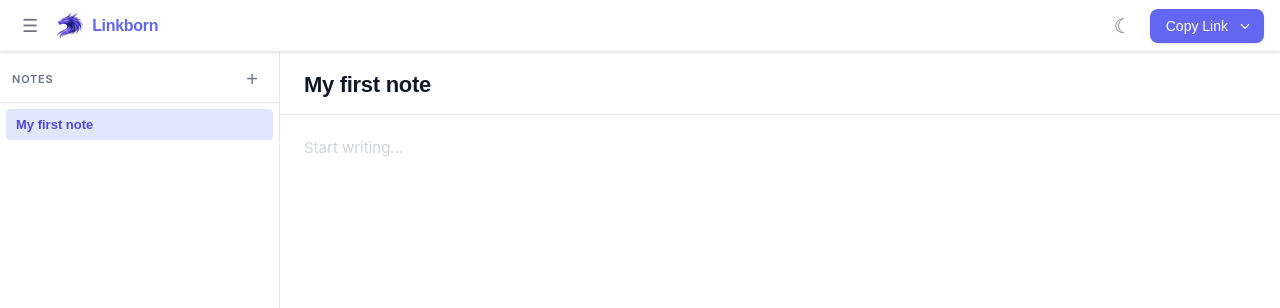
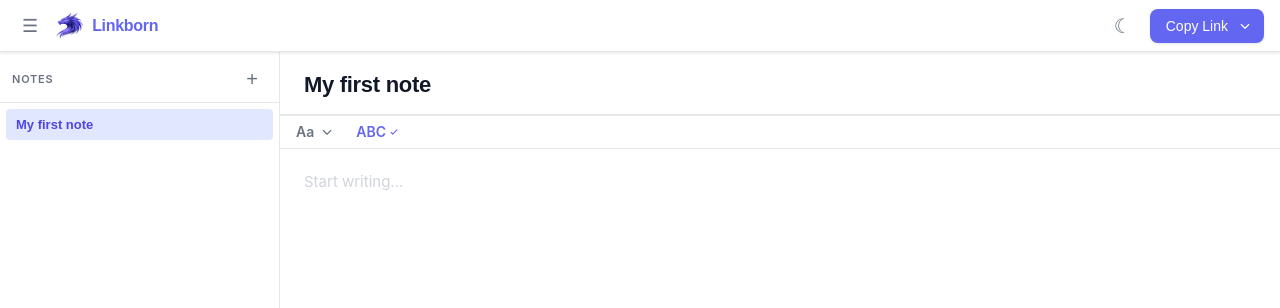
Before and after one commit to GjorgeGajdov/linkborn, a React (Vite) app: page / in a window 1280 px wide. Both pictures are taken after a click on the button "Create My Note Directory". Shown: the top 308 px of the page. Built offline with nearby package versions, Linux system fonts and the light colour scheme.

Commit message:
feat: add Format prefs toolbar and spell check toggle

```diff
--- a/src/components/AppLayout.tsx
+++ b/src/components/AppLayout.tsx
@@ -4,6 +4,7 @@ import { NoteEditor } from './NoteEditor';
 import { ShareButton } from './ShareButton';
 import { useNotes } from '../hooks/useNotes';
 import { useTheme } from '../hooks/useTheme';
+import { useEditorPrefs } from '../hooks/useEditorPrefs';
 import type { AppState } from '../types';
 
 interface Props {
@@ -14,6 +15,7 @@ interface Props {
 export function AppLayout({ state, setState }: Props) {
   const { addNote, deleteNote, updateNote, selectNote } = useNotes(state, setState);
   const { dark, toggle: toggleTheme } = useTheme();
+  const { prefs, setPrefs } = useEditorPrefs();
   const [sidebarOpen, setSidebarOpen] = useState(() => window.innerWidth >= 640);
 
   function closeSidebarOnMobile() {
@@ -54,7 +56,7 @@ export function AppLayout({ state, setState }: Props) {
           onDelete={deleteNote}
           onSelect={(id) => { selectNote(id); closeSidebarOnMobile(); }}
         />
-        <NoteEditor state={state} onUpdate={updateNote} />
+        <NoteEditor state={state} onUpdate={updateNote} prefs={prefs} onPrefsChange={setPrefs} />
       </div>
     </div>
   );
--- /dev/null
+++ b/src/components/EditorPrefsPanel.tsx
@@ -0,0 +1,69 @@
+import type { EditorPrefs } from '../hooks/useEditorPrefs';
+
+interface Props {
+  prefs: EditorPrefs;
+  onChange: (patch: Partial<EditorPrefs>) => void;
+}
+
+const FONT_SIZES = [13, 15, 17, 19];
+
+const FONTS: { value: EditorPrefs['fontFamily']; label: string }[] = [
+  { value: 'sans', label: 'Sans' },
+  { value: 'serif', label: 'Serif' },
+  { value: 'mono', label: 'Mono' },
+];
+
+const LINE_HEIGHTS: { value: EditorPrefs['lineHeight']; label: string }[] = [
+  { value: 'compact', label: 'Compact' },
+  { value: 'normal', label: 'Normal' },
+  { value: 'relaxed', label: 'Relaxed' },
+];
+
+export function EditorPrefsPanel({ prefs, onChange }: Props) {
+  return (
+    <div className="prefs-panel-content">
+      <div className="prefs-row">
+        <span className="prefs-label">Size</span>
+        <div className="prefs-options">
+          {FONT_SIZES.map((size) => (
+            <button
+              key={size}
+              className={`prefs-btn${prefs.fontSize === size ? ' prefs-btn--active' : ''}`}
+              onClick={() => onChange({ fontSize: size })}
+            >
+              {size}
+            </button>
+          ))}
+        </div>
+      </div>
+      <div className="prefs-row">
+        <span className="prefs-label">Font</span>
+        <div className="prefs-options">
+          {FONTS.map(({ value, label }) => (
+            <button
+              key={value}
+              className={`prefs-btn${prefs.fontFamily === value ? ' prefs-btn--active' : ''}`}
+              onClick={() => onChange({ fontFamily: value })}
+            >
+              {label}
+            </button>
+          ))}
+        </div>
+      </div>
+      <div className="prefs-row">
+        <span className="prefs-label">Spacing</span>
+        <div className="prefs-options">
+          {LINE_HEIGHTS.map(({ value, label }) => (
+            <button
+              key={value}
+              className={`prefs-btn${prefs.lineHeight === value ? ' prefs-btn--active' : ''}`}
+              onClick={() => onChange({ lineHeight: value })}
+            >
+              {label}
+            </button>
+          ))}
+        </div>
+      </div>
+    </div>
+  );
+}
--- a/src/components/NoteEditor.tsx
+++ b/src/components/NoteEditor.tsx
@@ -1,14 +1,31 @@
-import { useEffect, useRef } from 'react';
+import { useEffect, useRef, useState } from 'react';
+import { EditorPrefsPanel } from './EditorPrefsPanel';
 import type { AppState } from '../types';
+import type { EditorPrefs } from '../hooks/useEditorPrefs';
+
+const FONT_MAP: Record<EditorPrefs['fontFamily'], string> = {
+  sans: 'var(--font-sans)',
+  serif: 'Georgia, serif',
+  mono: 'Consolas, "Cascadia Code", monospace',
+};
+
+const LINE_HEIGHT_MAP: Record<EditorPrefs['lineHeight'], string> = {
+  compact: '1.4',
+  normal: '1.7',
+  relaxed: '2.1',
+};
 
 interface Props {
   state: AppState;
   onUpdate: (id: string, patch: Partial<{ title: string; content: string }>) => void;
+  prefs: EditorPrefs;
+  onPrefsChange: (patch: Partial<EditorPrefs>) => void;
 }
 
-export function NoteEditor({ state, onUpdate }: Props) {
+export function NoteEditor({ state, onUpdate, prefs, onPrefsChange }: Props) {
   const note = state.notes[state.current];
   const titleRef = useRef<HTMLInputElement>(null);
+  const [prefsOpen, setPrefsOpen] = useState(false);
 
   // Focus title when switching to a new note (desktop only — avoids keyboard pop-up on mobile)
   useEffect(() => {
@@ -35,16 +52,57 @@ export function NoteEditor({ state, onUpdate }: Props) {
           onChange={(e) => onUpdate(state.current, { title: e.target.value })}
         />
       </div>
+      <div className="prefs-accordion">
+        <div className="prefs-toolbar">
+          <button
+            className={`prefs-toggle${prefsOpen ? ' prefs-toggle--active' : ''}`}
+            onClick={() => setPrefsOpen((o) => !o)}
+            title="Editor preferences"
+            aria-label="Editor preferences"
+          >
+            Aa
+            <svg width="18" height="18" viewBox="0 0 24 24" fill="none" className={`prefs-chevron${prefsOpen ? ' prefs-chevron--open' : ''}`} aria-hidden="true">
+              <path d="M7 10L12 15L17 10" stroke="currentColor" strokeWidth="1.5" strokeLinecap="round" strokeLinejoin="round"/>
+            </svg>
+          </button>
+          <button
+            className={`prefs-spellcheck-btn${prefs.spellCheck ? ' prefs-spellcheck-btn--active' : ''}`}
+            onClick={() => onPrefsChange({ spellCheck: !prefs.spellCheck })}
+            title={prefs.spellCheck ? 'Spell check on' : 'Spell check off'}
+            aria-label={prefs.spellCheck ? 'Disable spell check' : 'Enable spell check'}
+          >
+            ABC
+            <svg width="10" height="10" viewBox="0 0 24 24" fill="none" style={{ verticalAlign: 'middle' }} aria-hidden="true">
+              {prefs.spellCheck
+                ? <path d="M5 13l4 4L19 7" stroke="currentColor" strokeWidth="2.5" strokeLinecap="round" strokeLinejoin="round"/>
+                : <path d="M6 18L18 6M6 6l12 12" stroke="currentColor" strokeWidth="2.5" strokeLinecap="round" strokeLinejoin="round"/>
+              }
+            </svg>
+          </button>
+        </div>
+        <div className={`prefs-panel-wrapper${prefsOpen ? ' prefs-panel-wrapper--open' : ''}`}>
+          <div className="prefs-panel">
+            <EditorPrefsPanel prefs={prefs} onChange={onPrefsChange} />
+          </div>
+        </div>
+      </div>
       <textarea
         className="editor-content"
         placeholder="Start writing..."
         value={note.content}
         onChange={(e) => onUpdate(state.current, { content: e.target.value })}
+        spellCheck={prefs.spellCheck}
+        style={{
+          fontSize: `${prefs.fontSize}px`,
+          fontFamily: FONT_MAP[prefs.fontFamily],
+          lineHeight: LINE_HEIGHT_MAP[prefs.lineHeight],
+        }}
       />
       <div className="editor-footer">
         <span className="editor-chars">
           {note.content.length.toLocaleString()} chars
         </span>
+        <div className="editor-footer-actions">
           <a
             href="https://github.com/GjorgeGajdov/linkborn"
             target="_blank"
@@ -58,6 +116,7 @@ export function NoteEditor({ state, onUpdate }: Props) {
             </svg>
           </a>
         </div>
+      </div>
     </main>
   );
 }
--- /dev/null
+++ b/src/hooks/useEditorPrefs.ts
@@ -0,0 +1,39 @@
+import { useState } from 'react';
+
+const STORAGE_KEY = 'linkborn-prefs';
+
+export interface EditorPrefs {
+  fontSize: number;
+  fontFamily: 'sans' | 'serif' | 'mono';
+  lineHeight: 'compact' | 'normal' | 'relaxed';
+  spellCheck: boolean;
+}
+
+export const EDITOR_DEFAULTS: EditorPrefs = {
+  fontSize: 15,
+  fontFamily: 'sans',
+  lineHeight: 'normal',
+  spellCheck: true,
+};
+
+export function useEditorPrefs() {
+  const [prefs, setPrefsRaw] = useState<EditorPrefs>(() => {
+    try {
+      const raw = localStorage.getItem(STORAGE_KEY);
+      if (!raw) return EDITOR_DEFAULTS;
+      return { ...EDITOR_DEFAULTS, ...JSON.parse(raw) as Partial<EditorPrefs> };
+    } catch {
+      return EDITOR_DEFAULTS;
+    }
+  });
+
+  function setPrefs(patch: Partial<EditorPrefs>) {
+    setPrefsRaw((prev) => {
+      const next = { ...prev, ...patch };
+      try { localStorage.setItem(STORAGE_KEY, JSON.stringify(next)); } catch {}
+      return next;
+    });
+  }
+
+  return { prefs, setPrefs };
+}
--- a/src/styles/index.css
+++ b/src/styles/index.css
@@ -435,6 +435,9 @@ html, body, #root {
 .editor-header {
   padding: 20px 24px 0;
   border-bottom: 1px solid var(--color-border);
+  display: flex;
+  align-items: flex-start;
+  gap: 8px;
 }
 
 .editor-title {
@@ -608,11 +611,18 @@ html, body, #root {
 .share-menu .btn { padding-right: 10px; }
 .share-chevron { font-size: 14px; line-height: 1; vertical-align: middle; }
 
+.share-chevron {
+  transition: transform 0.25s cubic-bezier(0.4, 0, 0.2, 1);
+}
+.share-chevron--open { transform: rotate(180deg); }
+
 .share-backdrop {
   position: fixed;
   inset: 0;
   z-index: 40;
+  display: none;
 }
+.share-backdrop--open { display: block; }
 
 .share-dropdown {
   position: absolute;
@@ -625,6 +635,15 @@ html, body, #root {
   z-index: 50;
   min-width: 148px;
   overflow: hidden;
+  opacity: 0;
+  transform: translateY(-6px);
+  pointer-events: none;
+  transition: opacity 0.15s, transform 0.15s cubic-bezier(0.4, 0, 0.2, 1);
+}
+.share-dropdown--open {
+  opacity: 1;
+  transform: translateY(0);
+  pointer-events: auto;
 }
 
 .share-dropdown-item {
@@ -641,6 +660,112 @@ html, body, #root {
 .share-dropdown-item:hover { background: var(--color-bg); }
 .share-dropdown-item + .share-dropdown-item {
   border-top: 1px solid var(--color-border);
+}
+
+/* ── Editor preferences ──────────────────────────────────────── */
+.editor-footer-actions {
+  display: flex;
+  align-items: center;
+  gap: 10px;
+}
+
+.prefs-accordion {
+  border-top: 1px solid var(--color-border);
+  border-bottom: 1px solid var(--color-border);
+}
+
+.prefs-toolbar {
+  display: flex;
+  align-items: center;
+  gap: 4px;
+  padding: 0 8px;
+}
+
+.prefs-toggle,
+.prefs-spellcheck-btn {
+  display: flex;
+  align-items: center;
+  gap: 3px;
+  background: none;
+  border: none;
+  cursor: pointer;
+  font-size: 14px;
+  font-weight: 600;
+  font-family: var(--font-sans);
+  color: var(--color-text-muted);
+  padding: 7px 8px;
+  line-height: 1;
+  transition: color 0.12s;
+}
+.prefs-toggle:hover,
+.prefs-spellcheck-btn:hover { color: var(--color-primary); }
+.prefs-toggle--active,
+.prefs-spellcheck-btn--active { color: var(--color-primary); }
+.prefs-chevron {
+  vertical-align: middle;
+  margin-left: 1px;
+  transition: transform 0.25s cubic-bezier(0.4, 0, 0.2, 1);
+}
+.prefs-chevron--open { transform: rotate(180deg); }
+
+.prefs-panel-wrapper {
+  display: grid;
+  grid-template-rows: 0fr;
+  transition: grid-template-rows 0.25s cubic-bezier(0.4, 0, 0.2, 1);
+  overflow: hidden;
+}
+.prefs-panel-wrapper--open { grid-template-rows: 1fr; }
+
+.prefs-panel {
+  background: var(--color-bg);
+  min-height: 0;
+}
+
+.prefs-panel-content {
+  padding: 12px 24px;
+  display: flex;
+  flex-direction: column;
+  gap: 10px;
+  min-height: 0;
+}
+
+.prefs-row {
+  display: flex;
+  align-items: center;
+  gap: 12px;
+}
+
+.prefs-label {
+  font-size: 11px;
+  font-weight: 600;
+  text-transform: uppercase;
+  letter-spacing: 0.6px;
+  color: var(--color-text-muted);
+  width: 52px;
+  flex-shrink: 0;
+}
+
+.prefs-options {
+  display: flex;
+  gap: 4px;
+}
+
+.prefs-btn {
+  background: none;
+  border: 1px solid var(--color-border);
+  border-radius: var(--radius-sm);
+  padding: 3px 10px;
+  font-size: 12px;
+  cursor: pointer;
+  color: var(--color-text-muted);
+  transition: background 0.1s, color 0.1s, border-color 0.1s;
+}
+.prefs-btn:hover { color: var(--color-text); border-color: var(--color-text-muted); }
+.prefs-btn--active {
+  background: var(--color-primary-light);
+  border-color: var(--color-primary);
+  color: var(--color-primary-dark);
+  font-weight: 600;
 }
 
 /* ── Toast ───────────────────────────────────────────────────── */
```
Also changed, not shown: src/components/ShareButton.tsx (+3 -7 lines). Lines whose indentation alone changed are shown as unchanged.
